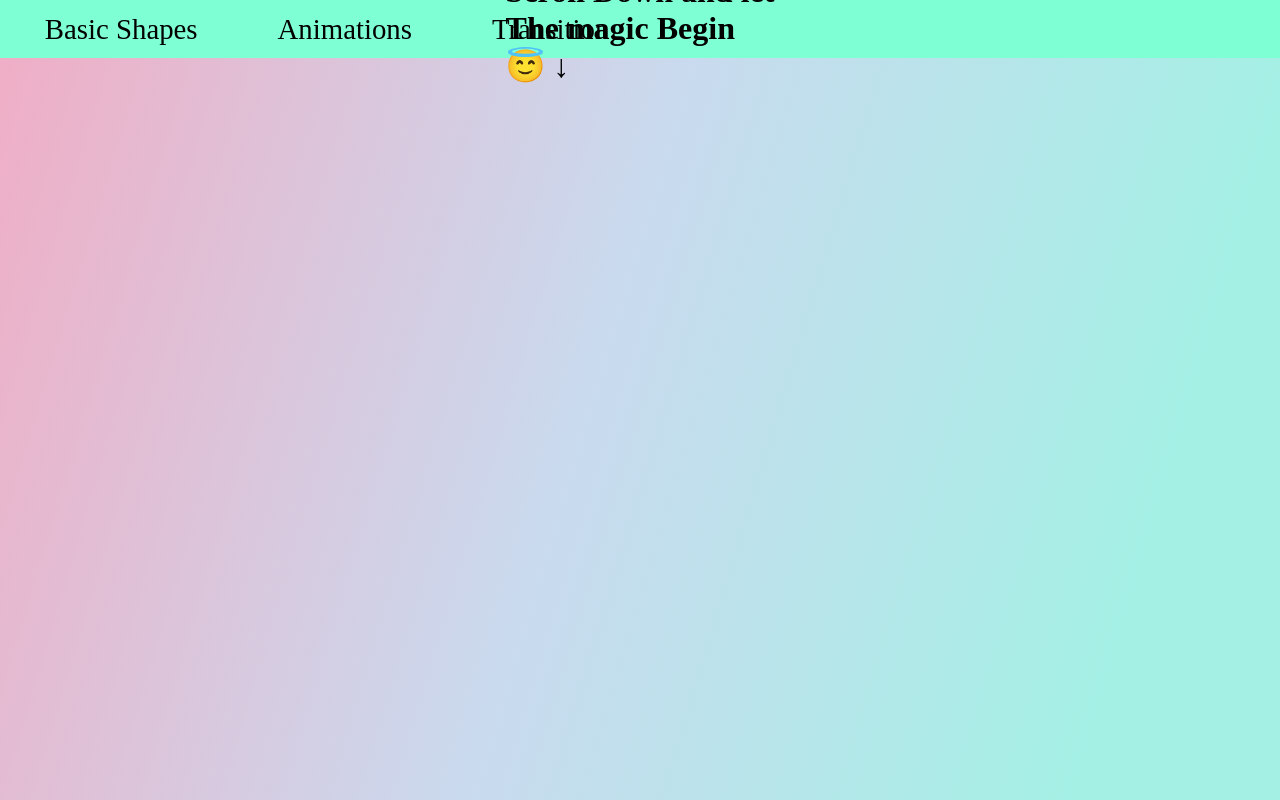
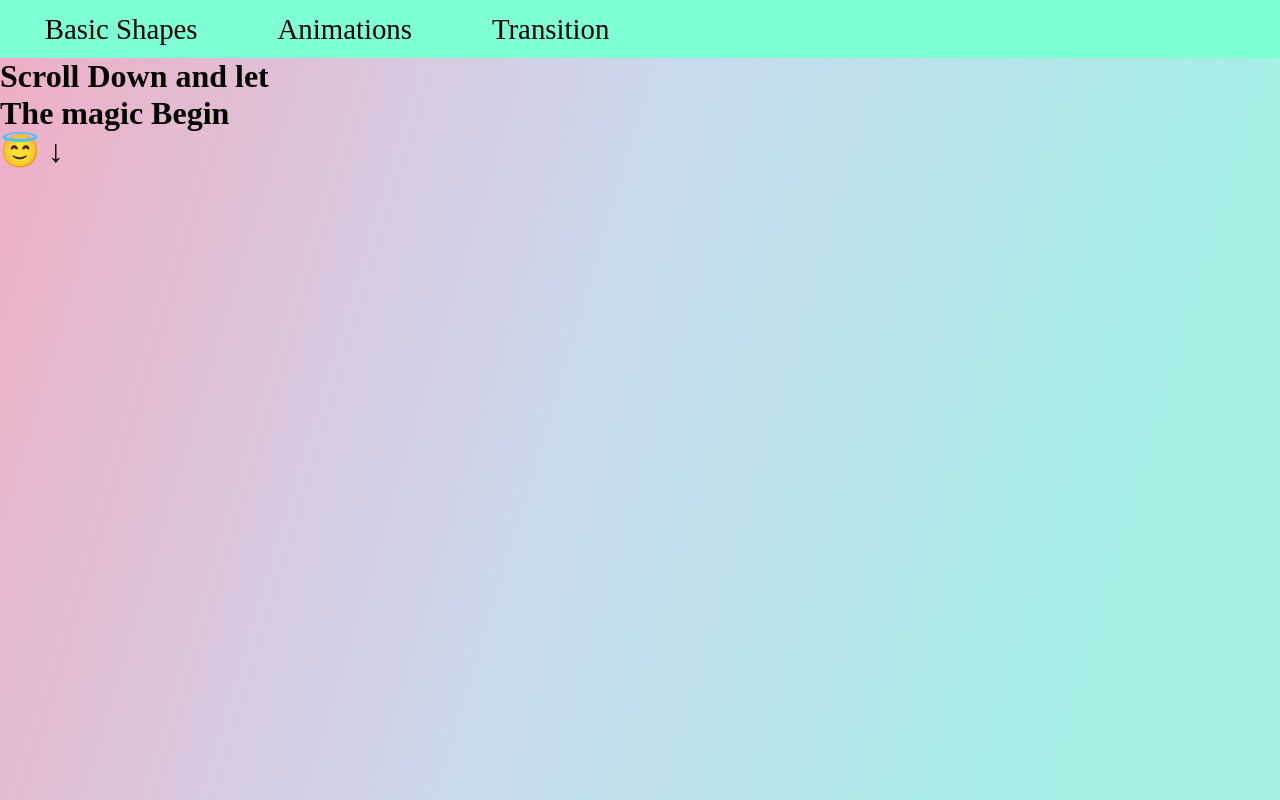
Before and after one commit to OAtulA/Basic-CSS, a plain HTML site: page index.html in a window 1280 px wide. Drawn offline with Linux system fonts and the light colour scheme.

Commit message:
Update style.css

```diff
--- a/style.css
+++ b/style.css
@@ -42,10 +42,5 @@ nav .pages {
 }
 
 h1{
-    position: absolute;
-    top: 50%;
-    left: 50%;
-
-    transform: translate(-50%,-50%);
-
+   test-align: center;
 }
```
